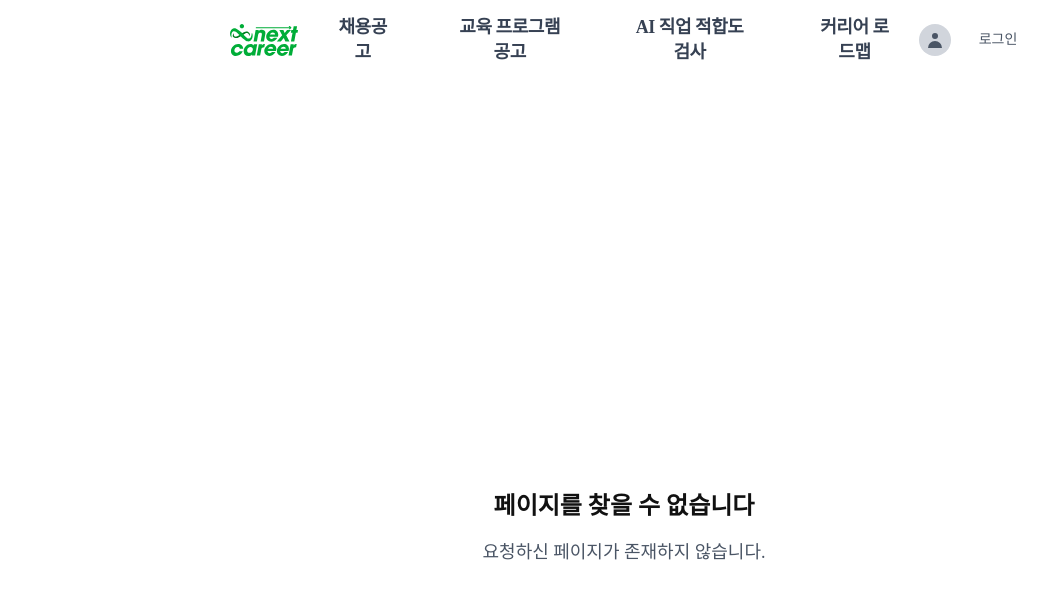
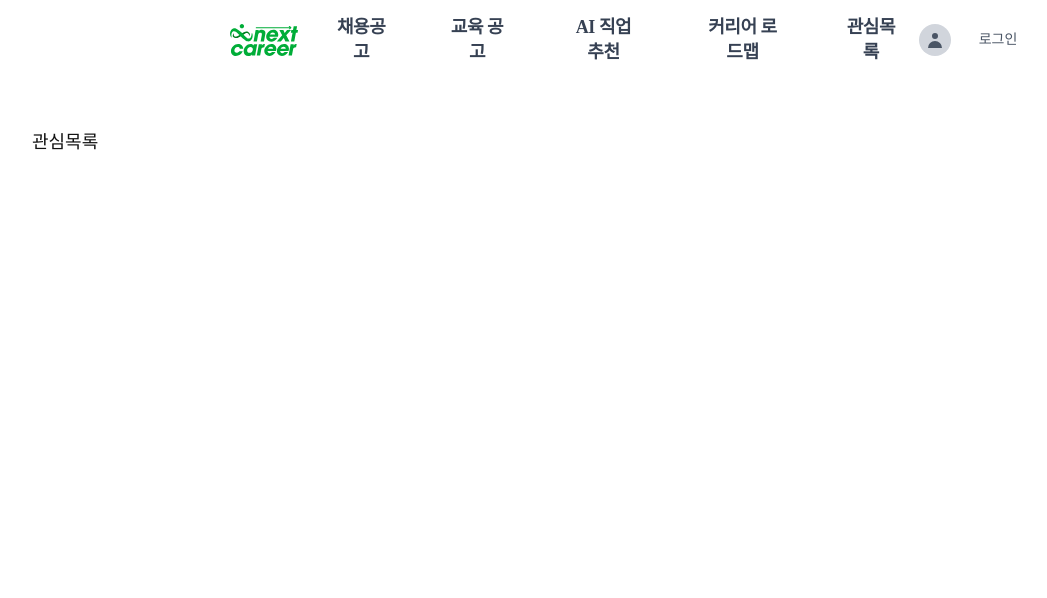
Before and after one commit to seyun31/2025_SEASONTHON_TEAM_42_FE, a Next.js app: page /heart-list in a window 1280 px wide. Before the commit this address had no page. Shown: the top 598 px of the page, without its empty margins (16-1063 px from the left). Built offline with nearby package versions, Linux system fonts and the light colour scheme; a web font is replaced by a local one.

Commit message:
fix : 헤더 요소 수정

```diff
--- /dev/null
+++ b/src/app/heart-list/page.tsx
@@ -0,0 +1,3 @@
+export default function HeartList() {
+  return <div>관심목록</div>;
+}
--- a/src/components/layout/Header.tsx
+++ b/src/components/layout/Header.tsx
@@ -55,7 +55,7 @@ export default function Header() {
                 : 'text-gray-700 hover:!text-green-600'
             }`}
           >
-            교육 프로그램 공고
+            교육 공고
           </div>
           <div
             onClick={() => router.push('/ai-job-test')}
@@ -65,7 +65,7 @@ export default function Header() {
                 : 'text-gray-700 hover:!text-green-600'
             }`}
           >
-            AI 직업 적합도 검사
+            AI 직업 추천
           </div>
           <div
             onClick={() => router.push('/career-roadmap')}
@@ -76,6 +76,16 @@ export default function Header() {
             }`}
           >
             커리어 로드맵
+          </div>
+          <div
+            onClick={() => router.push('/heart-list')}
+            className={`cursor-pointer transition-colors duration-200 px-4 py-2 text-center text-title-xsmall font-medium ${
+              isActive('/career-roadmap')
+                ? 'text-green-600'
+                : 'text-gray-700 hover:!text-green-600'
+            }`}
+          >
+            관심목록
           </div>
         </nav>
 
```
